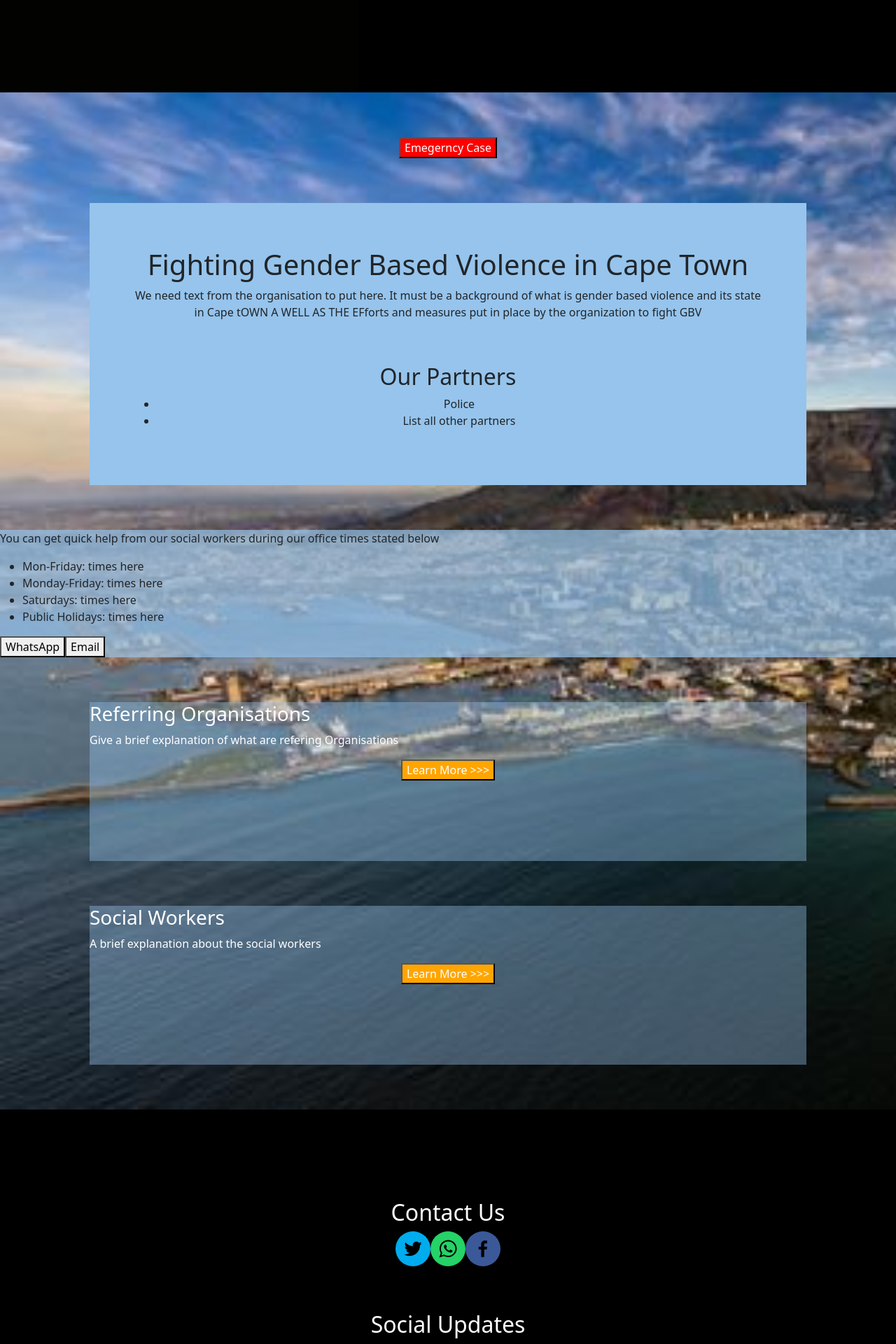
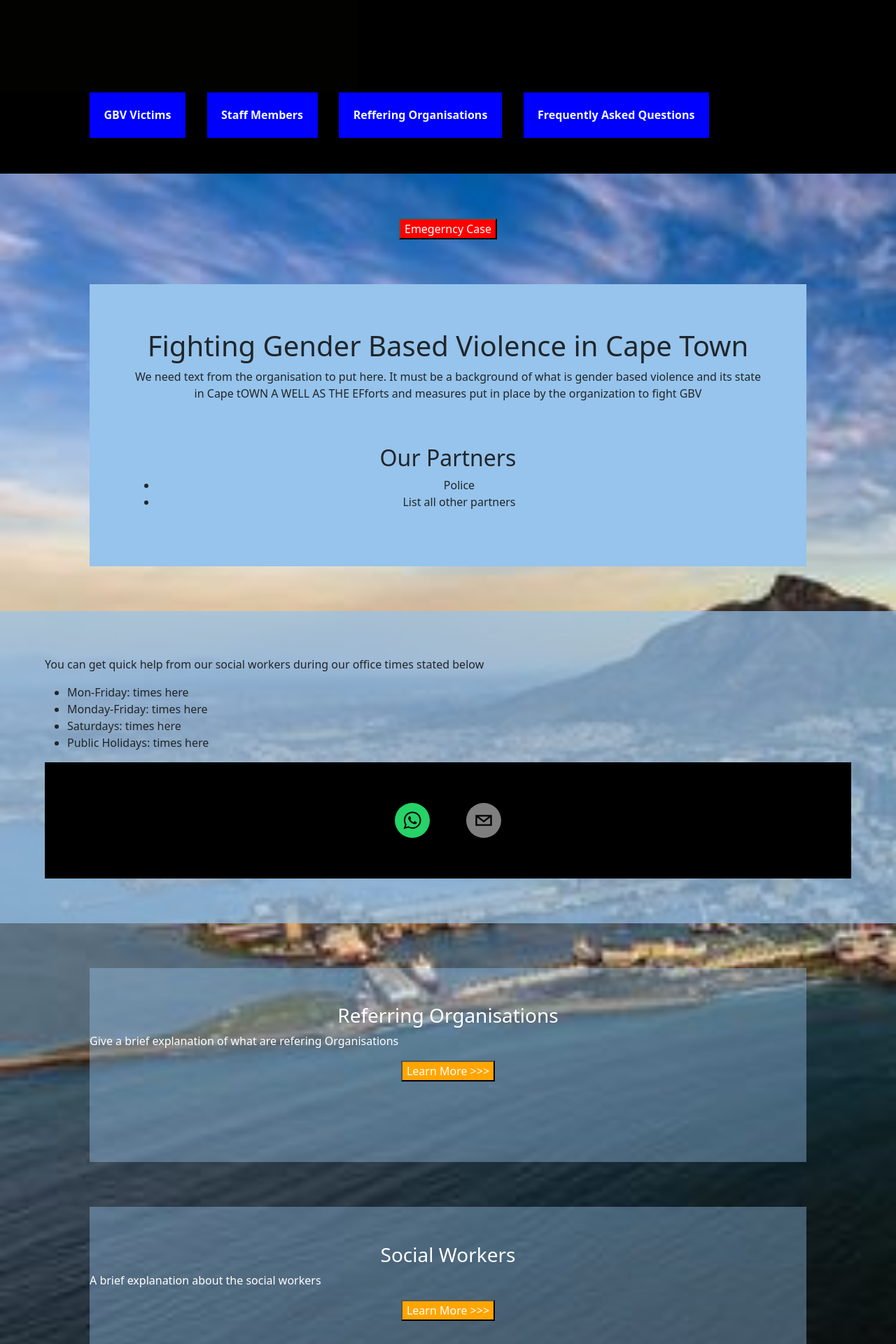
Before and after one commit to KudahShambare/GBV, a React (Create React App) app in the folder Start/front-end/: page / in a window 1280 px wide. Shown: the part 380-2300 px from the top of the page at 70% size. Built offline with nearby package versions, Linux system fonts and the light colour scheme.

Commit message:
css updated

```diff
--- a/Start/front-end/package.json
+++ b/Start/front-end/package.json
@@ -17,6 +17,7 @@
     "react-router-dom": "^5.3.3",
     "react-scripts": "^5.0.1",
     "react-social-icons": "^5.14.0",
+    "react-twitter-widgets": "^1.11.0",
     "web-vitals": "^3.0.1"
   },
   "browserslist": {
--- a/Start/front-end/src/App.css
+++ b/Start/front-end/src/App.css
@@ -37,9 +37,10 @@ nav{
 
 }
 /*Headings*/
-h2{
+h2, h3{
   text-align: center;
   padding-top: 5%;
+  font-weight: bolder;
 }
 /*Pages*/
 .pages{
@@ -67,6 +68,15 @@ h2{
 #quick-help{
   background-color: rgb(150,196,236,0.7);
   margin-top: 5%;
+  padding: 5%;
+}
+#quick-help-buttons{
+  display: flex;
+  flex-direction: row;
+  background-color: black;
+  justify-content: center;
+  column-gap: 5%;
+  padding: 5%;
 }
 
 /*Demos*/
@@ -157,6 +167,10 @@ buuton{
   margin-right: auto;
   margin-bottom: 5%;
 }
+#emergency > a{
+  text-decoration: none;
+  color: white;
+}
 .learn-more{
   display: block;
   margin-right: auto;
@@ -180,6 +194,13 @@ buuton{
 
 }
 /*FAQ*/
+#faq-container{
+  padding-top: 10%;
+  display: block;
+  margin-right: auto;
+  margin-left: auto;
+  width: 80%;
+}
 .faq-answer{
   background-color: rgb(150,196,236,0.4);
   padding: 5%;
@@ -191,13 +212,49 @@ footer{
   text-align: center;
   padding-top: 5%;
   background-color: black;
-  height: 50vh;
   color: white;
 }
 #footer-contents{
   display: flex;
   flex-direction: column;
+
+}
+#footer-socials{
+  display: flex;
+  flex-direction: row;
+  justify-content: center;
+  column-gap: 5%;
+  padding-top: 5%;
 }
 #cyf{
   width:20vw;
 }
+
+/*Tablet View*/
+
+@media screen and (min-width: 570px){
+
+  #hamburger{
+    display:none;
+  }
+  .lower-nav-no-display{
+  display: flex;
+  flex-direction: row;
+  align-content: space-between;
+  column-gap: 3%;
+  width: 80%;
+  margin-right: auto;
+  margin-left: auto;
+  margin-top: 0;
+
+
+}
+
+.nav-links{
+   background-color: blue;
+  padding: 2%;
+  margin-bottom: 5%;
+  margin-top: 0;
+  text-align: center;
+}
+}
--- a/Start/front-end/src/components/Emergency.js
+++ b/Start/front-end/src/components/Emergency.js
@@ -3,7 +3,7 @@ import React from "react";
 const Emergency=()=>{
 	return (
 
-<button id="emergency"> Emegerncy Case </button>
+<button id="emergency"> <a href="tel:112">Emegerncy Case</a> </button>
 		)
 }
 export default Emergency;
--- a/Start/front-end/src/components/Footer.js
+++ b/Start/front-end/src/components/Footer.js
@@ -1,4 +1,5 @@
 import React from "react";
+import {Timeline} from "react-twitter-widgets";
 
 import SocialIcons from "../components/SocialIcons";
 import cyf from "../assets/cyf.png";
@@ -7,14 +8,14 @@ const Footer=()=>{
     return(
         <footer>
         <div id="footer-contents">
+
         <div id="our-contact">
             <h2> Contact Us </h2>
 <SocialIcons/>
 </div>
-<div id="our-social">
-    <h2>Social Updates</h2>
 
-</div>
+
+
         </div>
 <span > &copy; Copyrights Touching Nations 2022</span><br/>
 <span> Powered by  <a href="https://www.codeyourfuture.io/" target="_black">   <img src={cyf} alt="oooops" id="cyf"/> </a> </span>
--- a/Start/front-end/src/components/QuickHelp.js
+++ b/Start/front-end/src/components/QuickHelp.js
@@ -1,4 +1,5 @@
 import React from "react";
+import { SocialIcon } from 'react-social-icons';
 
 const QuickHelp=()=>{
     return(
@@ -11,9 +12,10 @@ const QuickHelp=()=>{
 <li>Saturdays: times here</li>
 <li>Public Holidays: times here</li>
 </ul>
-<section>
-<button>WhatsApp</button>
-<button>Email</button>
+<section id="quick-help-buttons">
+<SocialIcon  network="whatsapp" url="https://www.google.com" target="_blank"/>
+<SocialIcon network="email" url="https://www.facebook.com/wearetouchingnations/" target="_blank"/>
+
 </section>
 </section>
 
--- a/Start/front-end/src/components/SocialIcons.js
+++ b/Start/front-end/src/components/SocialIcons.js
@@ -4,7 +4,7 @@ import { SocialIcon } from 'react-social-icons';
 const SocialIcons=()=>{
 	return(
 
-<div>
+<div id="footer-socials">
 
 
 <SocialIcon network="twitter" url="https://twitter.com/TouchingNations" target="_blank"/>
--- a/Start/front-end/src/index.js
+++ b/Start/front-end/src/index.js
@@ -1,19 +1,21 @@
 import React from 'react';
 import ReactDOM from 'react-dom';
+import {StrictMode} from 'react';
+import {createRoot} from 'react-dom/client'
 import './index.css';
 import App from './App';
 import reportWebVitals from './reportWebVitals';
 import 'bootstrap/dist/css/bootstrap.min.css';
 
+const rootElement=  document.getElementById('root');
+const root= createRoot(rootElement);
 
-ReactDOM.render(
-  <React.StrictMode>
+
+root.render(
+  <StrictMode>
     <App />
-  </React.StrictMode>,
-  document.getElementById('root')
+  </StrictMode>,
 );
 
-// If you want to start measuring performance in your app, pass a function
-// to log results (for example: reportWebVitals(console.log))
-// or send to an analytics endpoint. Learn more: https://bit.ly/CRA-vitals
+
 reportWebVitals();
--- a/Start/front-end/src/pages/FAQ.js
+++ b/Start/front-end/src/pages/FAQ.js
@@ -11,8 +11,8 @@ const FAQ=()=>{
 		<>
 		<NavBar/>
 <div className="pages">
-
-        <Accordion>
+<section id="faq-container">
+        <Accordion >
             <AccordionItem>
                 <AccordionItemHeading>
                     <AccordionItemButton>
@@ -104,6 +104,9 @@ const FAQ=()=>{
             </AccordionItem>
         </Accordion>
 
+
+</section>
+
 </div>
 <Footer/>
 </>
```
Also changed, not shown: Start/front-end/src/pages/Privacy.js (added, +12 -0 lines), 1 other file (tests, documents, lock files or other folders).
